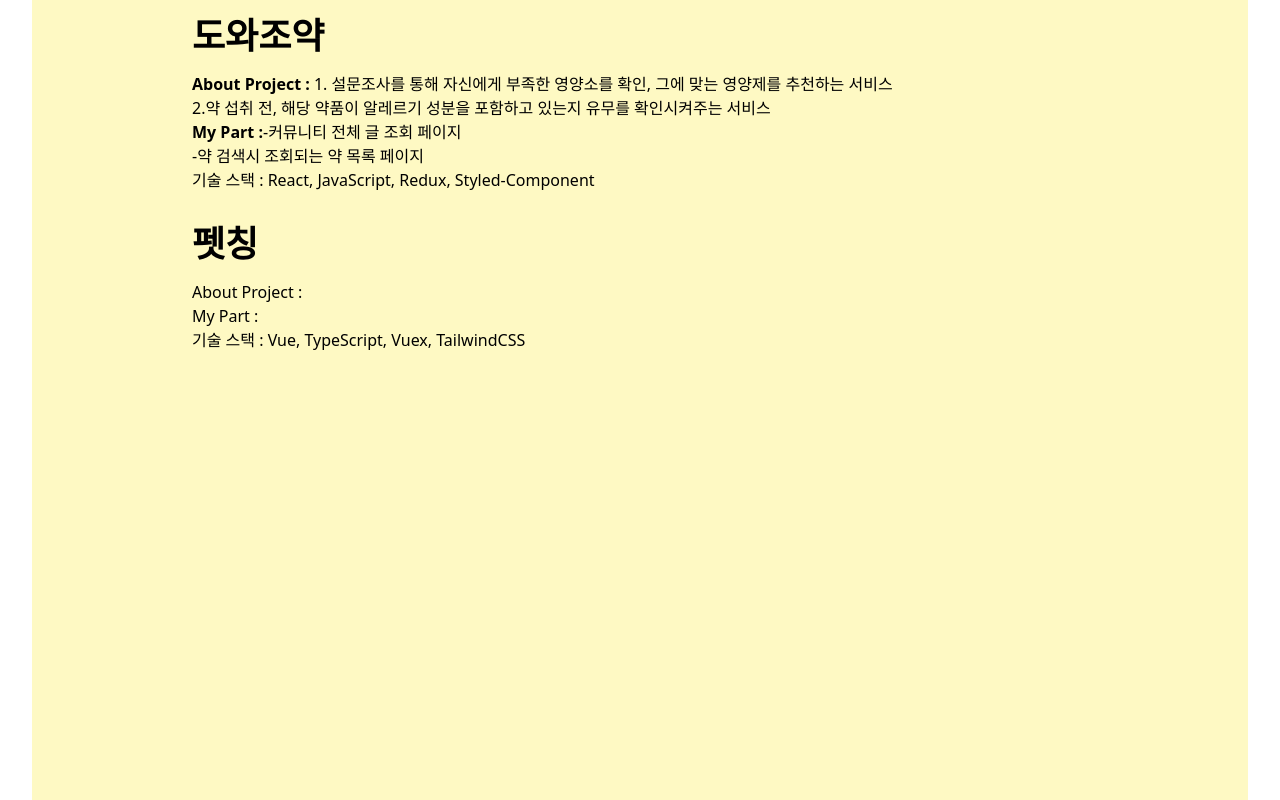
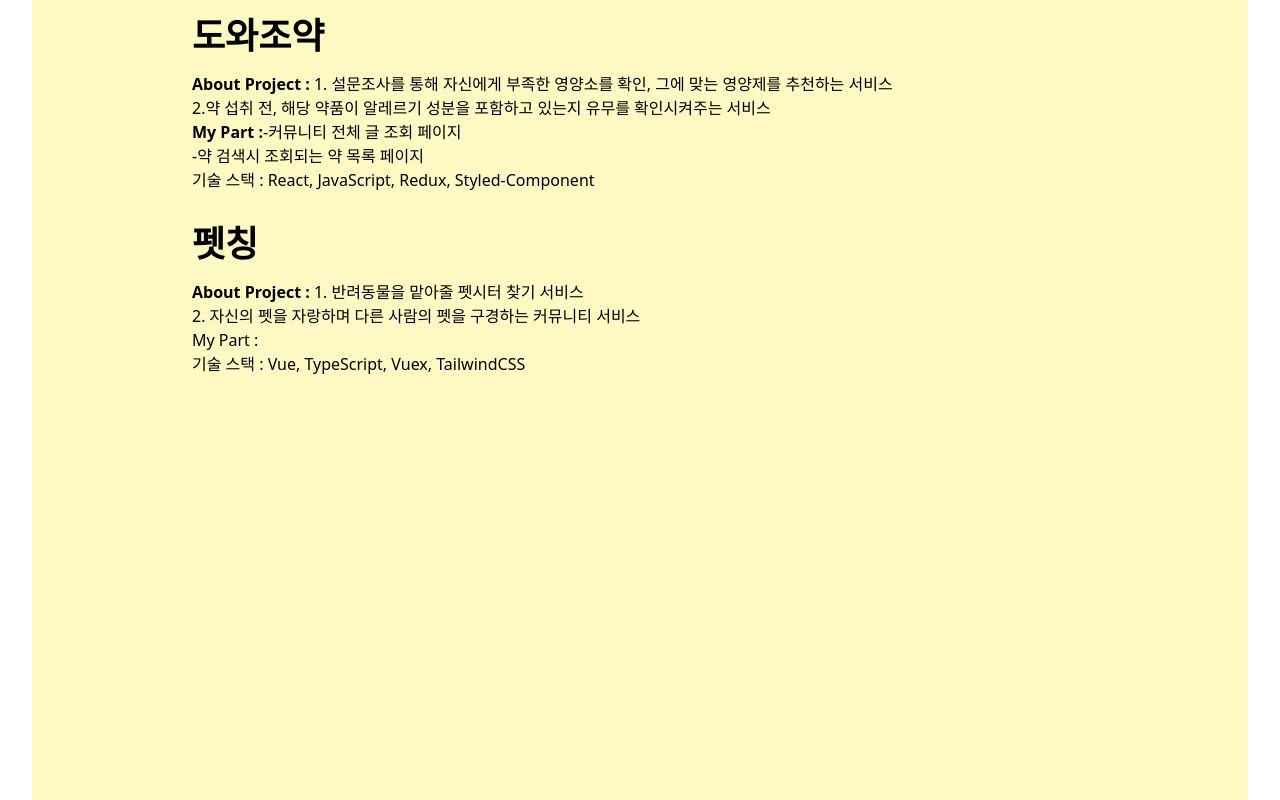
Before and after one commit to ggggggggithub/my-portfolio, a Next.js app: page / in a window 1280 px wide. Shown: the part 1696-2496 px from the top of the page. Built offline with nearby package versions, Linux system fonts and the light colour scheme.

Commit message:
add project

```diff
--- a/src/app/Components/project.tsx
+++ b/src/app/Components/project.tsx
@@ -17,7 +17,12 @@ export default function Project() {
       </div>
       <div className="project mb-8">
         <h1 className="text-4xl font-bold mb-4">펫칭</h1>
-        <p>About Project :</p>
+        <p>
+          <strong>About Project :</strong> 1. 반려동물을 맡아줄 펫시터 찾기
+          서비스
+          <br />
+          2. 자신의 펫을 자랑하며 다른 사람의 펫을 구경하는 커뮤니티 서비스
+        </p>
         <p>My Part :</p>
         <p>기술 스택 : Vue, TypeScript, Vuex, TailwindCSS</p>
       </div>
```
